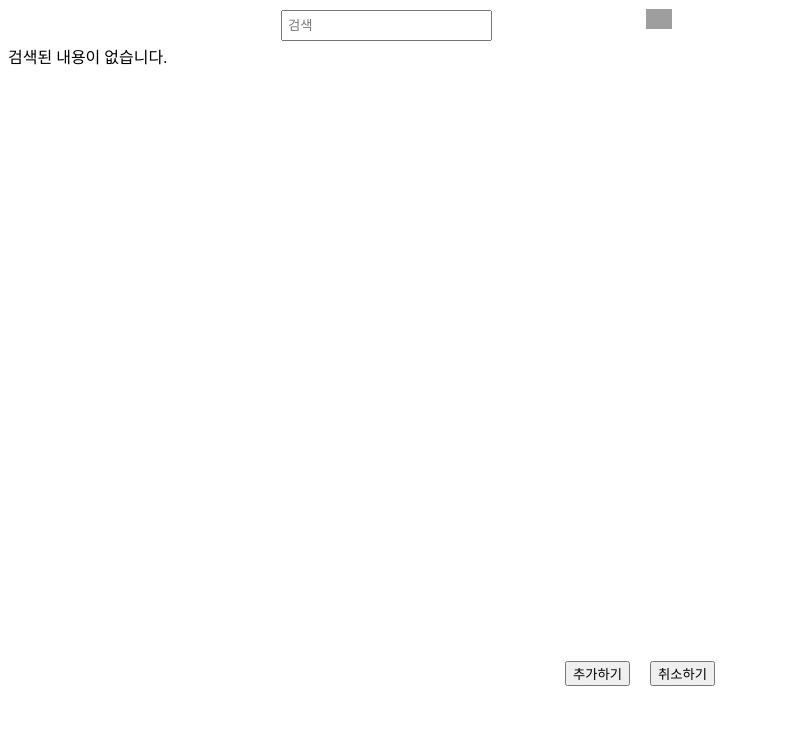
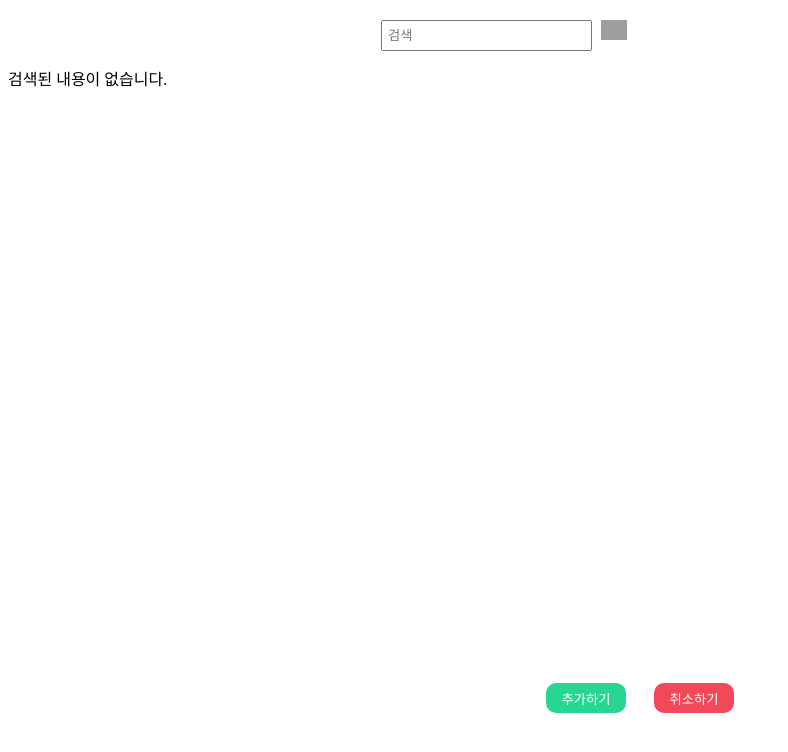
Before and after one commit to Korea-Information-Education-Institute/Book_Web_Site, a PHP site: page /add_book_to_roadmap.php?search_title=1 in a window 1280 px wide. Shown: the top 752 px of the page, without its empty margins (0-788 px from the left). Run offline with PHP 8.4, Linux system fonts and the light colour scheme; data that the repository does not hold is empty; grey boxes are pictures that could not be loaded.

Commit message:
css 조정

```diff
--- a/html/add_book_to_roadmap.php
+++ b/html/add_book_to_roadmap.php
@@ -12,14 +12,16 @@
         height:25px;
         padding-left:5px;
         position:absolute;
-        top:10px;
-        left:281px;
+        top:20px;
+        left:381px;
     }
     #search_btn{
         background-color:white;
         position:absolute;
         border:none;
         cursor:pointer;
+        left:595px;
+        top:19px;
     }
     #search_btn:hover{
         border:2px solid #D6D0D1;
@@ -85,6 +87,27 @@
         border-radius:5px;
         font-size:17px;
         border:none;
+    }
+    #add_btn,#cancel_btn{
+        width:80px;
+        height:30px;
+        border:none;
+        color:white;
+        border-radius:10px;
+        cursor:pointer;
+    }
+    #add_btn{
+        background-color:#27D791;
+    }
+    #add_btn:hover{
+        background-color:#17B174;
+    }
+    #cancel_btn{
+        background-color:#F24859;
+    }
+
+    #cancel_btn:hover{
+        background-color:#FD2036;
     }
 </style>
 <script>
@@ -159,7 +182,7 @@
 </script>
 
 <body>
-    <div style="text-align:center;">
+    <div style="text-align:center;margin-bottom:30px;">
     <input type="text" id="searched_data" placeholder="검색"><button class="btn btn-search" id="search_btn" onclick="search_book_title()"><img class="btn__icon" width="26px" src="http://khsung0.dothome.co.kr/img/search_icon.png" alt="icon"></button></div><br><br>
     <div class="book_list">
     <?php
@@ -249,7 +272,7 @@
             echo "<button class='page_btn' onClick=location.href='./add_book_to_roadmap.php?$index[0]&page=$next'>&#62;</button>";
             echo "<button class='page_btn' onClick=location.href='./add_book_to_roadmap.php?$index[0]&page=$total_page_num'>>></button>";
         }
-        echo "<br><br><button onclick='add_book()'>추가하기</button>&nbsp;&nbsp;&nbsp;&nbsp;&nbsp;<button onclick='cancel()'>취소하기</button></div>";
+        echo "<br><br><button id='add_btn' onclick='add_book()'>추가하기</button>&nbsp;&nbsp;&nbsp;&nbsp;&nbsp;&nbsp;&nbsp;<button id='cancel_btn' onclick='cancel()'>취소하기</button></div>";
     ?>
     <br>
 
--- a/html/book_list.php
+++ b/html/book_list.php
@@ -40,6 +40,9 @@
     }
     .aside p{
         padding-left: 15px;
+    }
+    .aside a:hover{
+        text-decoration:underline;
     }
     .book_index{
         margin-top: 30px;
```
